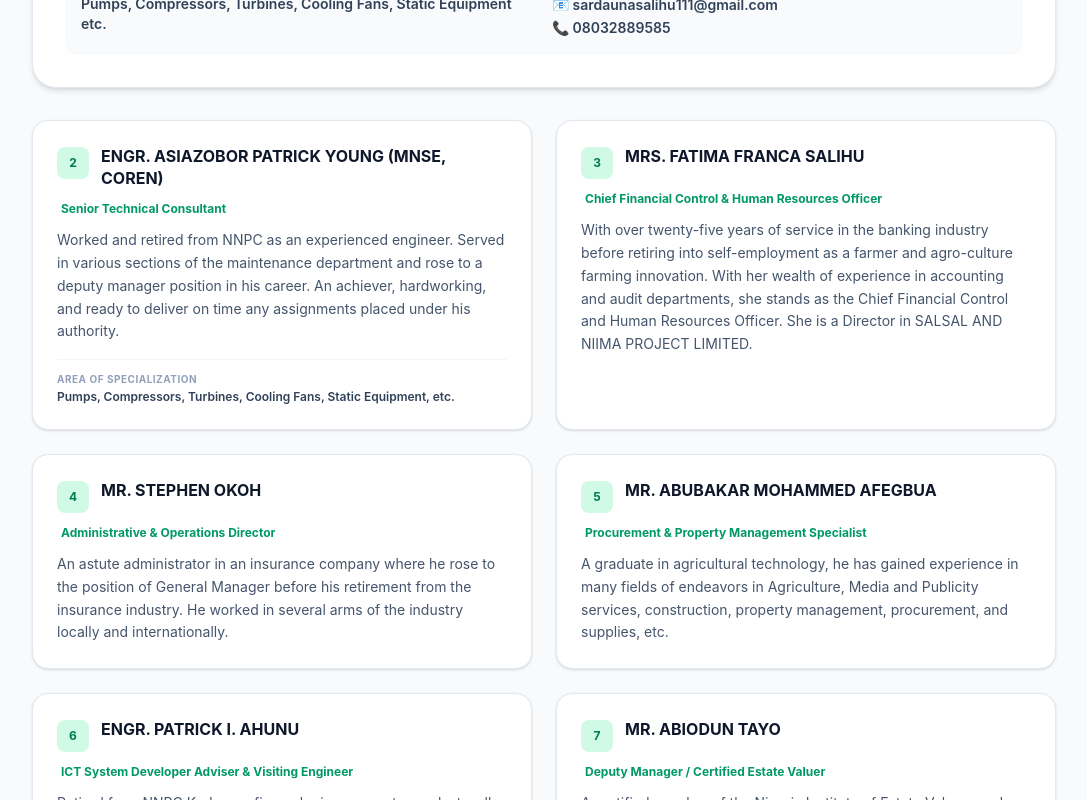
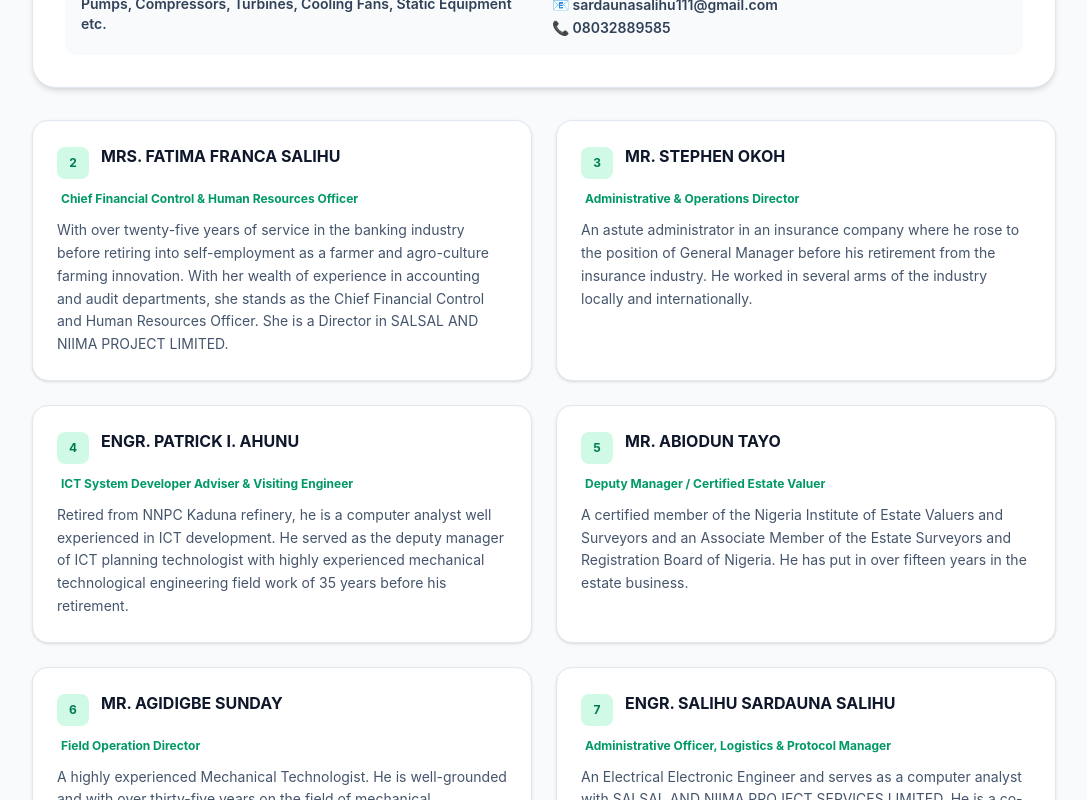
Before and after one commit to stephenfoxx/salsal, a React (Vite) app: page /about in a window 1280 px wide. Shown: the part 1340-2140 px from the top of the page, without its empty margins (96-1183 px from the left). Built offline with nearby package versions, Linux system fonts and the light colour scheme.

Commit message:
updating staff personnel

```diff
--- a/src/Components/aboutUs.tsx
+++ b/src/Components/aboutUs.tsx
@@ -27,52 +27,40 @@ const AboutUs = () => {
 
   // Structured data for staff members 2 through 9
   const teamMembers: StaffMember[] = [
+
     {
       id: 2,
-      name: "ENGR. ASIAZOBOR PATRICK YOUNG (MNSE, COREN)",
-      title: "Senior Technical Consultant",
-      bio: "Worked and retired from NNPC as an experienced engineer. Served in various sections of the maintenance department and rose to a deputy manager position in his career. An achiever, hardworking, and ready to deliver on time any assignments placed under his authority.",
-      specialization:
-        "Pumps, Compressors, Turbines, Cooling Fans, Static Equipment, etc.",
-    },
-    {
-      id: 3,
       name: "MRS. FATIMA FRANCA SALIHU",
       title: "Chief Financial Control & Human Resources Officer",
       bio: "With over twenty-five years of service in the banking industry before retiring into self-employment as a farmer and agro-culture farming innovation. With her wealth of experience in accounting and audit departments, she stands as the Chief Financial Control and Human Resources Officer. She is a Director in SALSAL AND NIIMA PROJECT LIMITED.",
     },
     {
-      id: 4,
+      id: 3,
       name: "MR. STEPHEN OKOH",
       title: "Administrative & Operations Director",
       bio: "An astute administrator in an insurance company where he rose to the position of General Manager before his retirement from the insurance industry. He worked in several arms of the industry locally and internationally.",
     },
+
     {
-      id: 5,
-      name: "MR. ABUBAKAR MOHAMMED AFEGBUA",
-      title: "Procurement & Property Management Specialist",
-      bio: "A graduate in agricultural technology, he has gained experience in many fields of endeavors in Agriculture, Media and Publicity services, construction, property management, procurement, and supplies, etc.",
-    },
-    {
-      id: 6,
+      id: 4,
       name: "ENGR. PATRICK I. AHUNU",
       title: "ICT System Developer Adviser & Visiting Engineer",
       bio: "Retired from NNPC Kaduna refinery, he is a computer analyst well experienced in ICT development. He served as the deputy manager of ICT planning technologist with highly experienced mechanical technological engineering field work of 35 years before his retirement.",
     },
     {
-      id: 7,
+      id: 5,
       name: "MR. ABIODUN TAYO",
       title: "Deputy Manager / Certified Estate Valuer",
       bio: "A certified member of the Nigeria Institute of Estate Valuers and Surveyors and an Associate Member of the Estate Surveyors and Registration Board of Nigeria. He has put in over fifteen years in the estate business.",
     },
     {
-      id: 8,
+      id: 6,
       name: "MR. AGIDIGBE SUNDAY",
       title: "Field Operation Director",
       bio: "A highly experienced Mechanical Technologist. He is well-grounded and with over thirty-five years on the field of mechanical engineering. He is the Field Operation Director of SALSAL AND NIIMA PROJECT SERVICES LIMITED.",
     },
     {
-      id: 9,
+      id: 7,
       name: "ENGR. SALIHU SARDAUNA SALIHU",
       title: "Administrative Officer, Logistics & Protocol Manager",
       bio: "An Electrical Electronic Engineer and serves as a computer analyst with SALSAL AND NIIMA PROJECT SERVICES LIMITED. He is a co-director and also the administrative officer in charge of logistics and protocol.",
```
